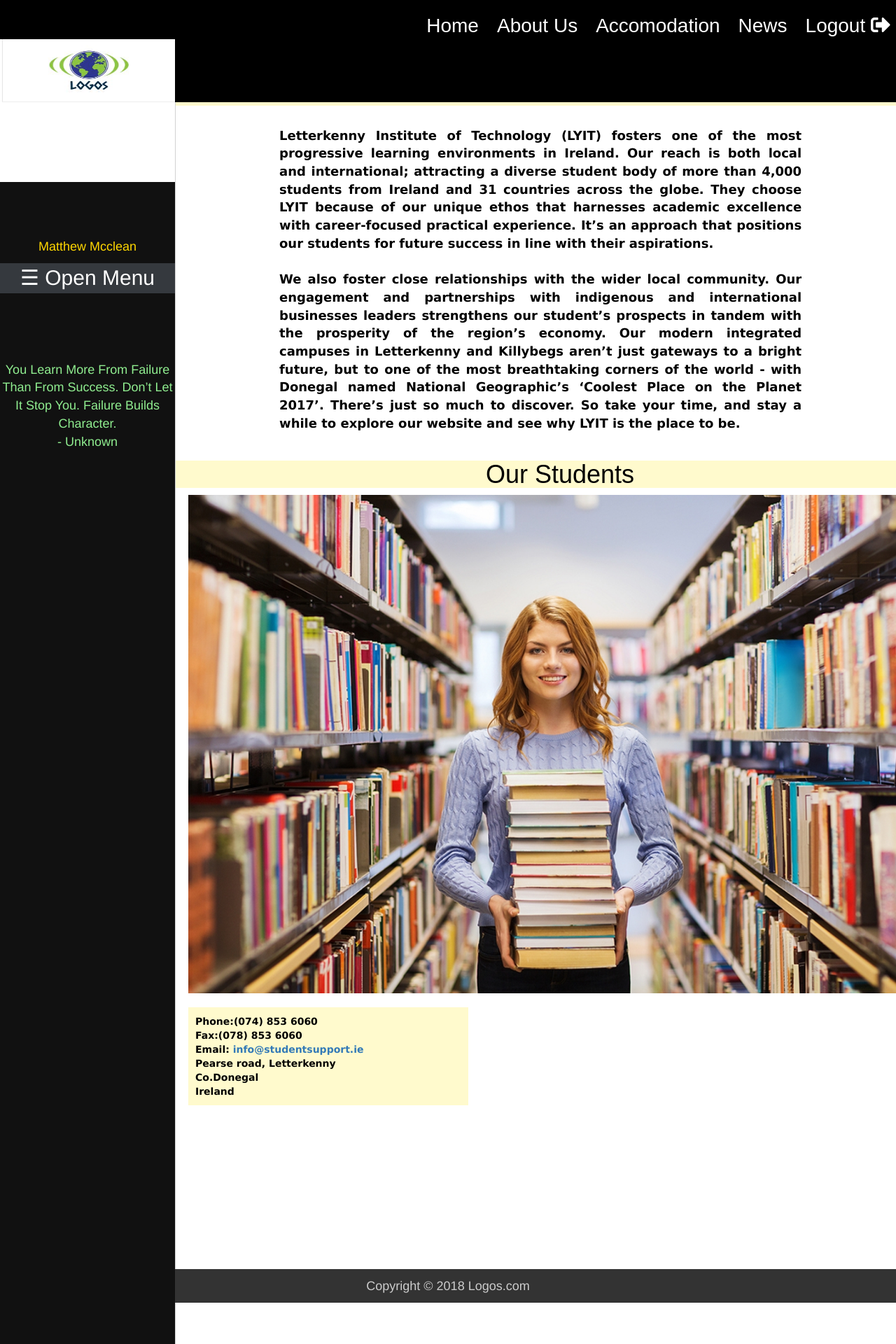
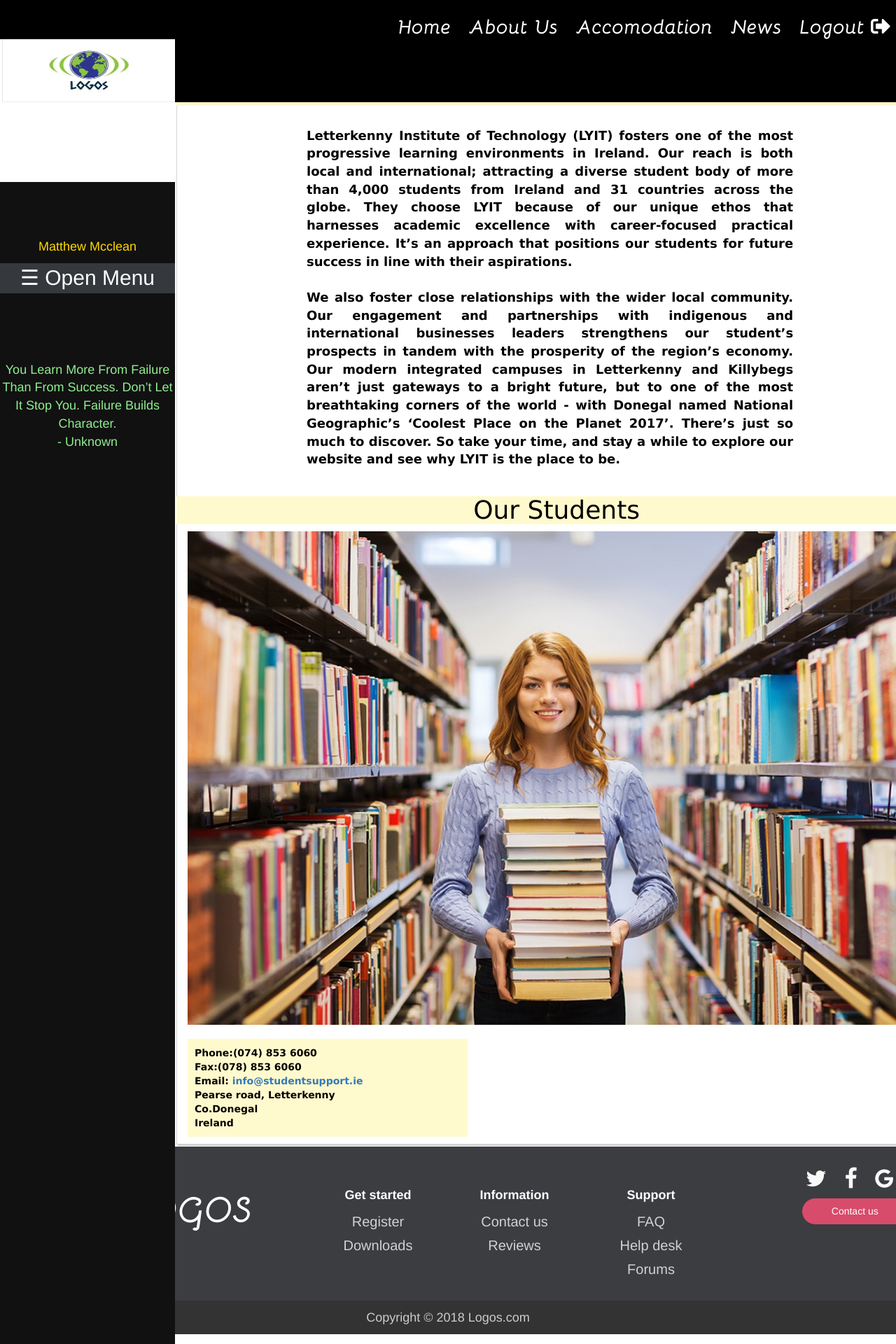
Before and after one commit to mmcclean1/TeamProject, a PHP site: page /test15/aboutUs.php in a window 1280 px wide. Shown: the top 1920 px of the page at 70% size. Run offline with PHP 8.4, Linux system fonts and the light colour scheme; a user stored in the database is signed in; data comes from the database, SQL or seed files in the repository; some libraries are stand-ins or nearby versions.

Commit message:
Add files via upload

```diff
--- a/TeamProject/assets/css/style.css
+++ b/TeamProject/assets/css/style.css
@@ -2,7 +2,6 @@
 /*JOHN LEE HEANEY STYLE CODE FROM LINES 1-403*/
 
 /*STYLING FONTS FOR NAV BAR HEADING*/
-/*
 @font-face {
 	font-family: 'Bellota-LightItalic';
 	src: url('../fonts/Bellota-LightItalic.otf');
@@ -11,12 +10,7 @@ src: url('../fonts/Bellota-LightItalic.otf');
 	font-family: 'Bellota-BoldItalic';
 	src: url('../fonts/Bellota-BoldItalic.otf');
 }
-*/
 
-@font-face {
-	font-family: 'Poppins-Bold';
-	src: url(fontstwo/Poppins-Bold.otf');
-}
 /*BODY BACKGROUND COLOR*/
 /*CLOSE GAP BETWEEN FOOTER AND BOTTOM OF PAGE*/
 html,body {
@@ -26,6 +20,8 @@ html,body {
     padding: 0px;
     overflow-x: hidden;
 	background-color: white !important;
+
+
 }
 
 /*TOP BAR NAVIVATION*/
@@ -82,7 +78,6 @@ height: 100%;
 }
 */
 
-
 /*STYLE ALL COMMENT BOXES IN THE MAIN WEBSITE*/
 table,tr,td {
 	margin-left: 0px;
@@ -131,7 +126,7 @@ th{
 
 /*TEXT SYTLING IN NAV BAR*/
 .logo a{
-	font-family: 'Poppins-Bold', Arial, sans-serif;
+	font-family: 'Bellota-BoldItalic', sans-serif;
 	margin-left: 10px;
 	font-size: 28px;
 	position: relative;
@@ -156,12 +151,11 @@ th{
 */
 #color1{
 	height:auto;
-	font-family: 'Poppins-Bold', Arial, sans-serif;
 /*	background-color: #c39ed2;*/
 	background-color: lemonchiffon;
 	/*	background-color: mediumslateblue;*/
 	/*	background-color: skyblue;*/
-	margin-left: -18px;
+	margin-left: -16px;
 	margin-right: -12px;
 	color: black;
 
@@ -184,7 +178,7 @@ th{
 
 .paragraph{
 	width: auto;
-	margin-left: 110px;
+	margin-left: 150px;
 	margin-right: 300px;
 	font-weight: 900;
 	padding: 20px;
@@ -316,35 +310,30 @@ select.courseNo{
 	width: 35%;
 	max-width: 250px;
 	min-width: 250px;
-	float: left;
 	background-color: #111d3e;
-	/*	background-color: #2C5755;*/
 	margin-right: 20px;
-	/*	border-bottom-right-radius: 5px;*/
 	height: 100%;
 	position: fixed;
 	z-index: 1;
 	top: 10%;
 	left: 0;
 	background-color: #111;
-	/*	background-color: #2C5755;*/
 	overflow-x: hidden;
 	padding-top: 60px;
 }
-
 
 /*INDEX MAIN CONTENT AREA*/
 .index_main_column {
 	font-family: Verdana, Geneva, sans-serif;
 	margin: 0px;
 	padding: 10px,10px,10px,10px ;
-	margin-left: 250px;
-	padding-left: 18px;
+margin-left: 252px;
+	padding-left: 15px;
 	border: 1px solid #D3D3D3;
 	/*	border-radius: 5px;*/
 	box-shadow: 2px 2px 1px #D3D3D3;
-	height: 200%;
-	width: 85%;
+	min-height: 900px;
+	width: 84%;
 	z-index: -1;
 /*	border-radius: 5px;*/
 	/*	display: inline-block;*/
@@ -382,7 +371,6 @@ select.courseNo{
 	margin: 0 auto 5px auto;
 	padding: 20px 0;
 	background-color: #35393e;
-	/*	background-color: #2C5755;*/
 	text-align: center;
 	font-size: 20px;
 	font-weight: bold;
```
Lines whose indentation alone changed are shown as unchanged.
